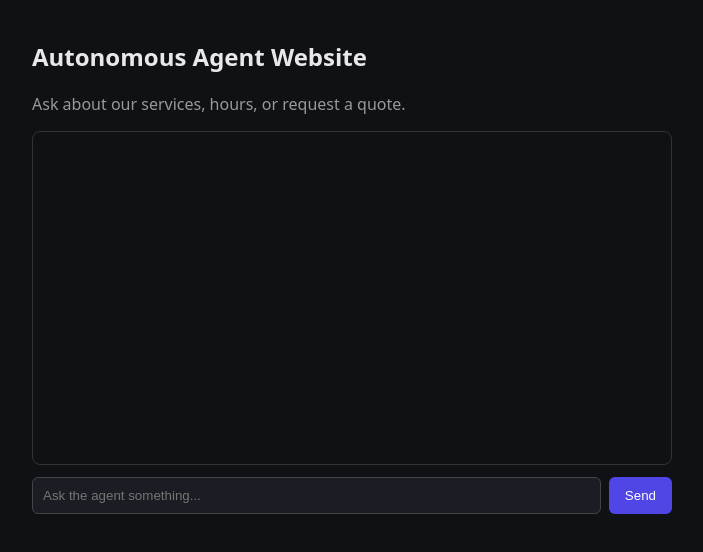
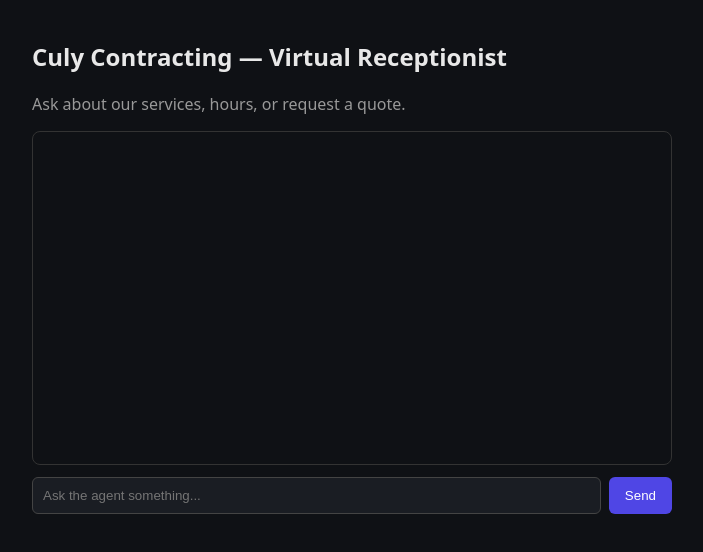
Before and after one commit to madewell554/agent-website, a website: page public/index.html in a window 1280 px wide. Shown: the whole page, without its empty margins (288-991 px from the left). Drawn offline with Linux system fonts and the light colour scheme.

Commit message:
Update title and heading for Culy Contracting site

```diff
--- a/public/index.html
+++ b/public/index.html
@@ -2,7 +2,7 @@
 <html lang="en">
 <head>
 <meta charset="UTF-8" />
-<title>Agent Website</title>
+<title>Culy Contracting — Virtual Receptionist</title>
 <style>
   body { font-family: system-ui, sans-serif; max-width: 640px; margin: 40px auto; background: #0f1115; color: #e8e8e8; }
   #log { border: 1px solid #333; border-radius: 8px; padding: 16px; min-height: 300px; margin-bottom: 12px; }
@@ -16,7 +16,7 @@
 </style>
 </head>
 <body>
-  <h2>Autonomous Agent Website</h2>
+  <h2>Culy Contracting — Virtual Receptionist</h2>
   <p style="color:#999">Ask about our services, hours, or request a quote.</p>
   <div id="log"></div>
   <form id="form">
```
